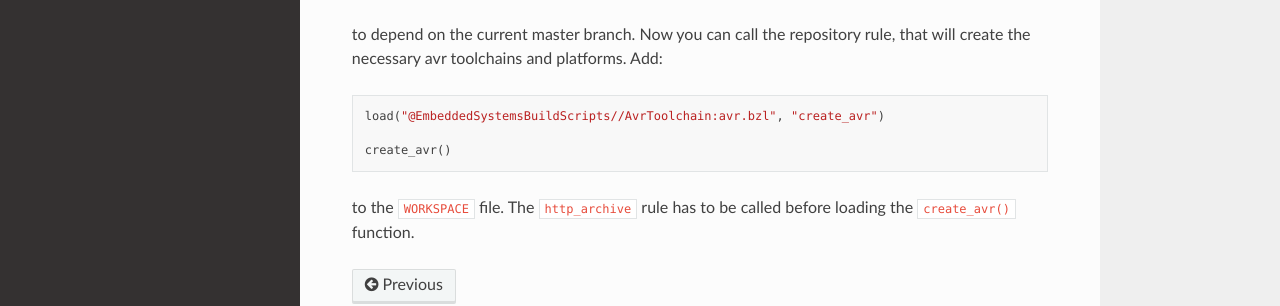
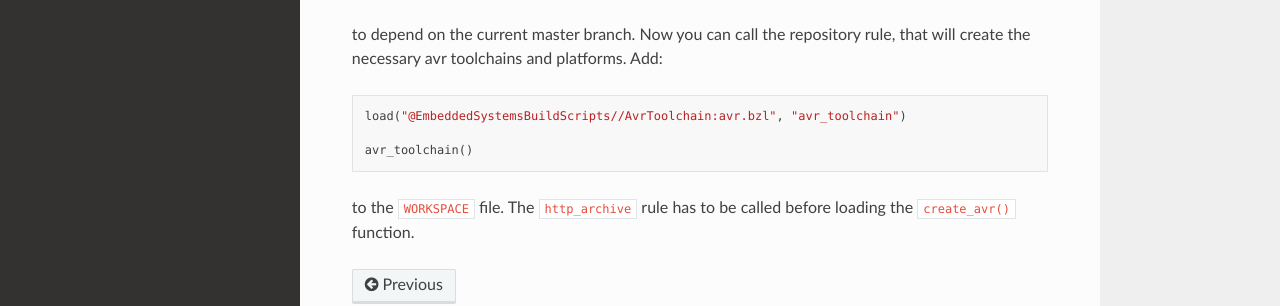
Before and after one commit to es-ude/EmbeddedSystemsBuildScripts, a Sphinx documentation site: the page built from docs/AvrToolchain.rst, in a window 1280 px wide and 1026 px high. Shown: the part 592-898 px from the top of the window. Built offline with Sphinx 7.4.7 and the Read the Docs theme 2.0.0, drawn with Linux system fonts in a browser that asks for light colours; pages that are not in the unit, such as notebooks, are missing from menus.

```diff
--- a/docs/AvrToolchain.rst
+++ b/docs/AvrToolchain.rst
@@ -28,9 +28,9 @@ to depend on the current master branch.
 Now you can call the repository rule, that will create the necessary avr toolchains
 and platforms. Add::
 
-  load("@EmbeddedSystemsBuildScripts//AvrToolchain:avr.bzl", "create_avr")
+  load("@EmbeddedSystemsBuildScripts//AvrToolchain:avr.bzl", "avr_toolchain")
 
-  create_avr()
+  avr_toolchain()
 
 to the ``WORKSPACE`` file. The ``http_archive`` rule has to be called before loading
 the ``create_avr()`` function.
```
Also changed, not shown: README.md (+0 -9 lines).
